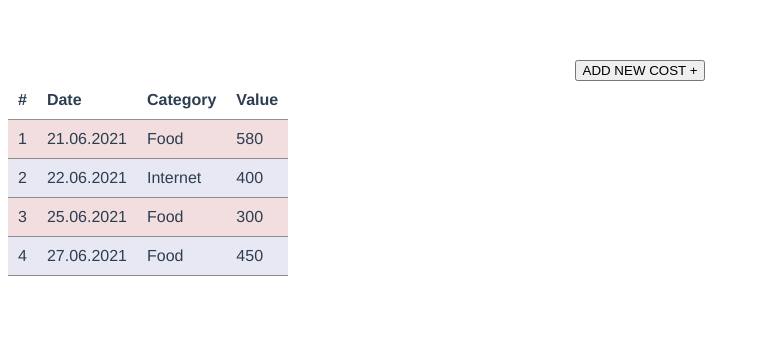
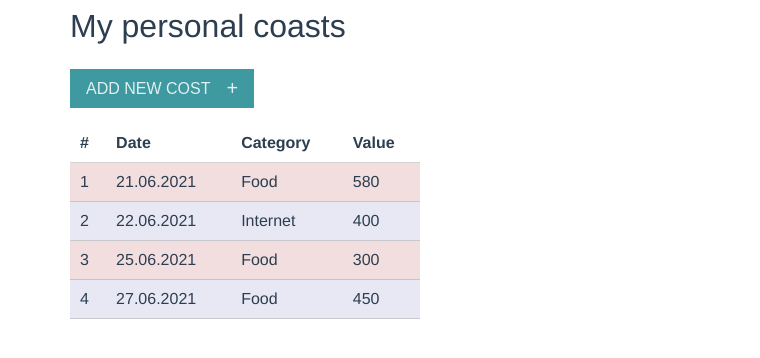
Before and after one commit to AleR111/Vue, a Vue app in the folder lesson3/hm3/mycosts/: page / in a window 1280 px wide. Shown: the top 358 px of the page, without its empty margins (0-760 px from the left). Built offline with nearby package versions, Linux system fonts and the light colour scheme.

Commit message:
done style

```diff
--- a/lesson3/hm3/mycosts/src/App.vue
+++ b/lesson3/hm3/mycosts/src/App.vue
@@ -1,6 +1,7 @@
 <template>
   <div id="app">
-    <button @click="showAddForm = !showAddForm">ADD NEW COST <span>+</span></button>
+    <header class="header">My personal coasts</header>
+    <button class="btn-show" @click="showAddForm = !showAddForm"><span class="text-span">ADD NEW COST</span> <span class="plus">+</span></button>
     <AddForm v-show="showAddForm" @addData="addData"/>
     <CostsList :costsList="costsList"/>
   </div>
@@ -8,7 +9,6 @@
 
 <script>
 
-// import style from './css/style.scss';
 import CostsList from "./components/CostsList";
 import AddForm from './components/AddForm';
 
@@ -21,8 +21,7 @@ export default {
   data() {
     return {
       costsList: [],
-      showAddForm: false,
-      // qwe: style
+      showAddForm: false
     }
   },
   methods: {
@@ -60,13 +59,37 @@ export default {
 }
 </script>
 
-<style lang="scss">
+<style lang="scss" scoped>
+.header {
+  font-size: 32px;
+  text-align: left;
+  margin-bottom: 24px;
+}
 #app {
+  max-width: 1140px;
+  margin: 0 auto;
   font-family: Avenir, Helvetica, Arial, sans-serif;
   -webkit-font-smoothing: antialiased;
   -moz-osx-font-smoothing: grayscale;
   text-align: center;
   color: #2c3e50;
-  margin-top: 60px;
+  //margin-top: 60px;
+}
+.btn-show {
+  font-size: 16px;
+  color: rgba(255, 255, 255, 0.85);
+  background-color: #3e99a1;
+  display: flex;
+  align-items: center;
+  border: none;
+  padding: 8px 16px;
+  margin-bottom: 16px;
+}
+.btn-show:hover {
+  cursor: pointer;
+}
+.plus {
+  font-size: 20px;
+  padding-left: 16px;
 }
 </style>
--- a/lesson3/hm3/mycosts/src/components/AddForm.vue
+++ b/lesson3/hm3/mycosts/src/components/AddForm.vue
@@ -4,7 +4,7 @@
       <input class="input" type="text" placeholder="Payment description" v-model="category">
       <input class="input" type="number" placeholder="Payment amount" v-model="value">
       <input class="input" type="date" placeholder="Payment date" v-model="date">
-      <button class="btn-form" type="button" @click="addPayment">ADD <span class="plus">+</span></button>
+      <button class="btn-form" type="button" @click="addPayment"><span class="text-span">ADD</span> <span class="plus">+</span></button>
     </form>
   </div>
 </template>
@@ -48,7 +48,7 @@ export default {
 </script>
 
 <style lang="scss" scoped>
-$widthForm: 250px;
+$widthForm: 300px;
 
 .form {
   width: $widthForm;
@@ -65,6 +65,9 @@ $widthForm: 250px;
   border-bottom: 2px solid rgba(192, 192, 192, 0.78);
 }
 .btn-form {
+  display: grid;
+  grid-template-columns: repeat(3, 1fr);
+  justify-content: center;
   width: $widthForm / 2;
   font-size: 16px;
   color: rgba(255, 255, 255, 0.85);
@@ -74,4 +77,16 @@ $widthForm: 250px;
   margin-top: 8px;
   justify-self: flex-end;
 }
+.btn-form:hover {
+  cursor: pointer;
+}
+.plus {
+  font-size: 20px;
+  grid-column: 3;
+  justify-self: flex-end;
+}
+.text-span {
+  align-self: center;
+  grid-column: 2;
+}
 </style>
--- a/lesson3/hm3/mycosts/src/components/CostsList.vue
+++ b/lesson3/hm3/mycosts/src/components/CostsList.vue
@@ -42,12 +42,13 @@ export default {
 
 <style scoped>
 .table {
+  width: 350px;
   border-spacing: 0;
   border-collapse: collapse;
 }
 
 .td, th {
-  border-bottom: 1px solid rgba(120, 120, 120, 0.82);
+  border-bottom: 1px solid rgba(161, 161, 161, 0.45);
   padding: 10px;
   text-align: left;
 }
```
